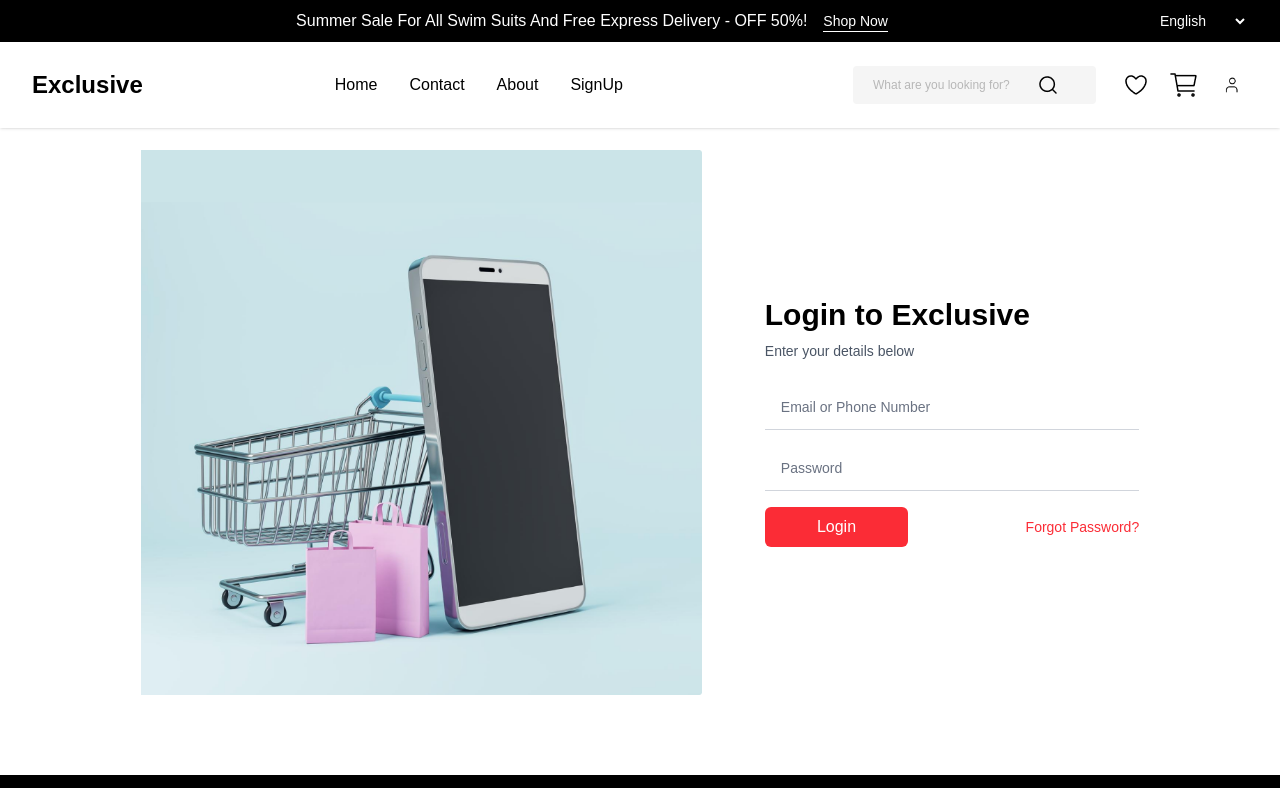
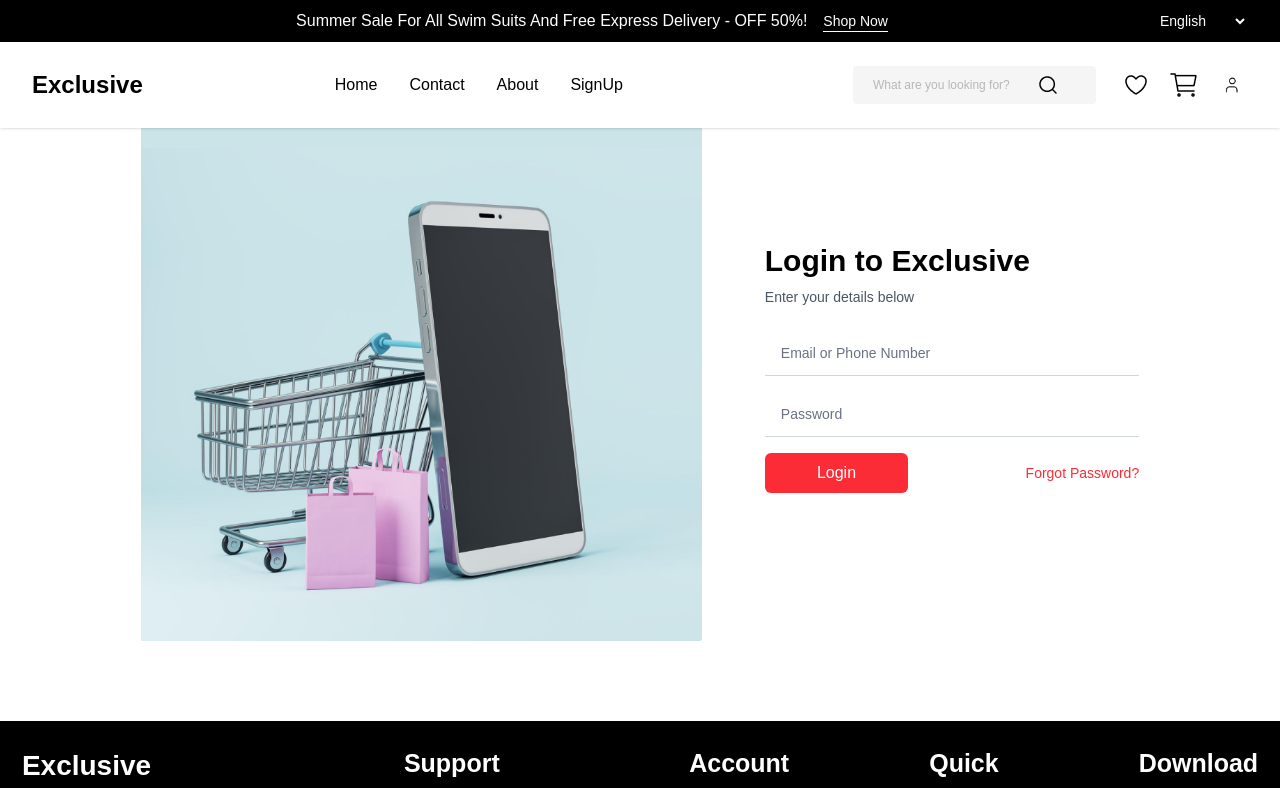
Before and after one commit to Jozeftomy/E-Commerce, a Next.js app: page /login in a window 1280 px wide. Shown: the top 788 px of the page. Built offline with nearby package versions, Linux system fonts and the light colour scheme.

Commit message:
dark mode issues resolved

```diff
--- a/src/app/login/page.jsx
+++ b/src/app/login/page.jsx
@@ -7,10 +7,13 @@ import Link from "next/link";
 
 const LoginPage = () => {
   return (
-    <div className="bg-white text-black w-full">
-      <Navbar />
+    <div className="bg-white text-black min-h-screen pt-24">
 
-      <div className="w-full flex flex-col lg:flex-row items-center justify-center gap-[5%] mt-[150px] relative px-4">
+      <div className="bg-white z-50 relative">
+        <Navbar />
+      </div>
+
+      <div className="w-full flex flex-col lg:flex-row items-center justify-center gap-[5%] px-4">
         {/* Left Image */}
         <div className="w-full lg:w-[45%] max-w-[800px] h-auto rounded-tr-[4px] rounded-br-[4px]">
           <img
@@ -46,7 +49,7 @@ const LoginPage = () => {
       </div>
 
       {/* Footer */}
-      <div className="w-full h-[440px] mt-20">
+      <div className="w-full mt-20">
         <Footer />
       </div>
     </div>
--- a/src/app/signup/page.jsx
+++ b/src/app/signup/page.jsx
@@ -8,14 +8,17 @@ import Link from "next/link";
 
 const SignUpPage = () => {
   return (
-    <div className="bg-white text-black w-full">
-      <Navbar />
+    <div className="bg-white text-black min-h-screen pt-24">
 
+      <div className="bg-white relative z-50">
+        <Navbar />
+      </div>
 
-      <div className="w-full flex flex-col lg:flex-row items-center justify-center gap-[5%] mt-[150px] px-4">
+      {/* Main Section */}
+      <div className="w-full flex flex-col lg:flex-row items-center justify-center gap-[5%] px-4">
 
-
-        <div className="w-full lg:w-[45%] max-w-[800px] h-auto rounded-tr-[4px] rounded-br-[4px] ">
+        {/* Left Image */}
+        <div className="w-full lg:w-[45%] max-w-[800px] h-auto rounded-tr-[4px] rounded-br-[4px]">
           <img
             src="/Images/side-image.png"
             alt="Shopping illustration"
@@ -23,7 +26,7 @@ const SignUpPage = () => {
           />
         </div>
 
-
+        {/* Sign Up Form */}
         <div className="w-full lg:w-[30%] max-w-[400px] mt-8 lg:mt-0">
           <h2 className="text-3xl font-semibold mb-2">Create an account</h2>
           <p className="text-sm text-gray-600 mb-6">Enter your details below</p>
@@ -55,6 +58,7 @@ const SignUpPage = () => {
         </div>
       </div>
 
+      {/* Footer */}
       <div className="w-full mt-20">
         <Footer />
       </div>
```
